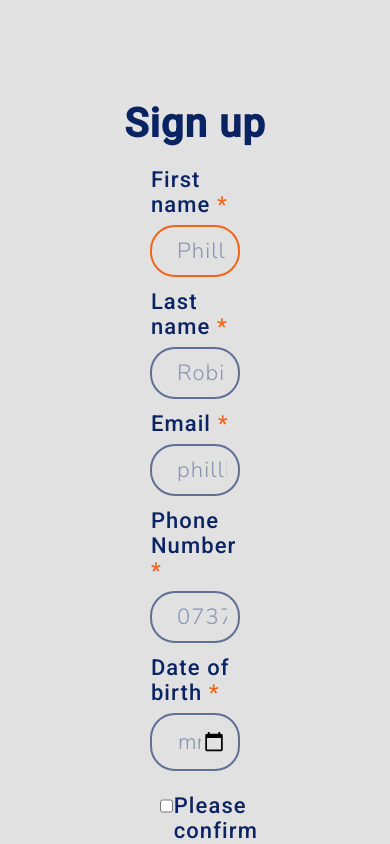
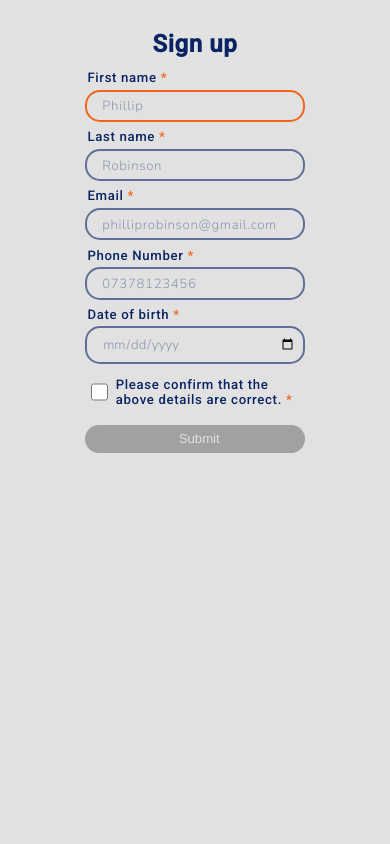
Before and after one commit to damonspencerroberts/Itg-form, a React (Create React App) app: page / in a window 390 px wide. Shown: the top 844 px of the page. Built offline with nearby package versions, Linux system fonts and the light colour scheme.

Commit message:
made more responsive

```diff
--- a/src/components/form/form.js
+++ b/src/components/form/form.js
@@ -134,7 +134,7 @@ const Form = (props) => {
           {displayForm}
           <div class="checkbox-container">
             <input type="checkbox" id="confirmation" required/>
-            <label for="confirmation" class="checkbox">Please confirm that all these details are correct. <span className="sign-up-form-required"> *</span></label>
+            <label for="confirmation" class="checkbox">Please confirm that the above details are correct. <span className="sign-up-form-required"> *</span></label>
           </div>
           <input type="submit" className={shouldBeDisabled ? null : "disabled"} disabled = {!shouldBeDisabled} />
         </form>
--- a/src/css/components/form/checkbox.scss
+++ b/src/css/components/form/checkbox.scss
@@ -6,9 +6,9 @@
   input[type="checkbox"] {
     width: 5%;
     padding: 0 !important;
-    height: 2rem;
-    margin-top: .3rem;
-    width: 2rem;
+    height: 30px;
+    width: 30px;
+    margin-right: 1rem;
     border-radius: 20px;
   }
 }
--- a/src/css/components/form/form.scss
+++ b/src/css/components/form/form.scss
@@ -74,7 +74,7 @@
     input::placeholder {
       color: rgba($primary, .4);
       font-family: $text-font;
-      letter-spacing: 1.1px;
+      letter-spacing: .11rem;
     }
 
     button {
--- a/src/css/components/information/information.scss
+++ b/src/css/components/information/information.scss
@@ -8,7 +8,7 @@
     display: flex;
     align-items: center;
     font-size: 2.5rem;
-    margin-top: 4rem;
+    margin-top: 2rem;
   }
 
   &-details i {
--- a/src/css/components/modal/modal.scss
+++ b/src/css/components/modal/modal.scss
@@ -1,7 +1,7 @@
 .modal-container {
   background: rgba(black, 0.6);
-  height: 100vh;
-  width: 100vw;
+  height: 100%;
+  width: 100%;
   position: absolute;
   top: 0;
   left: 0;
@@ -11,13 +11,19 @@
   justify-content: center;
 
   .modal {
-    opacity: 1;
+    animation-name: moveInTop;
+    animation-duration: 2s;
+    animation-timing-function: ease-out;
+    animation-delay: .2s;
+    animation-fill-mode: backwards;
     padding: 10rem;
     background: white;
     margin: 3rem 20rem;
     z-index: 10;
-    height: 80vh;
-    width: 50vw;
+    height: 90vh;
+    width: 100%;
+    overflow: auto;
+    border-radius: 20px;
 
     &-button {
       border: 2px solid rgba($primary, 0.6);
@@ -36,7 +42,17 @@
     &-button:hover {
       @include page-button-hover;
     }
+  }
+}
 
+@keyframes moveInTop {
+  0% {
+    opacity: 0;
+    transform: translateY(-100rem);
   }
 
+  100% {
+    opacity: 1;
+    transform: translateY(0);
+  }
 }
--- a/src/css/containers/page.scss
+++ b/src/css/containers/page.scss
@@ -1,3 +1,3 @@
 .page-container {
-  margin: 10rem;
+  margin: 2rem 5rem;
 }
--- a/src/css/index.scss
+++ b/src/css/index.scss
@@ -13,7 +13,47 @@
 @import "containers/page.scss";
 
 html {
-  font-size: 10px;
+  font-size: 11px;
+}
+
+@media (max-width: 1200px) {
+  html {
+    font-size: 10px;
+  }
+
+  .page-container {
+    margin: 6rem 5rem;
+  }
+
+  .modal-container {
+    .modal {
+      padding: 10rem;
+      margin: 8rem;
+      text-align: center;
+    }
+  }
+}
+
+@media (max-width: 800px) {
+  html {
+    font-size: 9px;
+  }
+
+  .page-container {
+    margin: 5rem 0;
+  }
+  .modal-container {
+    .modal {
+      padding: 8rem;
+      margin: 4rem;
+    }
+  }
+}
+
+@media (max-width: 499px) {
+  html {
+    font-size: 6px;
+  }
 }
 
 * {
@@ -26,7 +66,7 @@ body {
   background-color: $bg-color;
   color: $primary;
   font-family: $text-font;
-  letter-spacing: 1.1px;
+  letter-spacing: .11rem;
 }
 
 h1, h2, h3, h4, h5, h6 {
```
